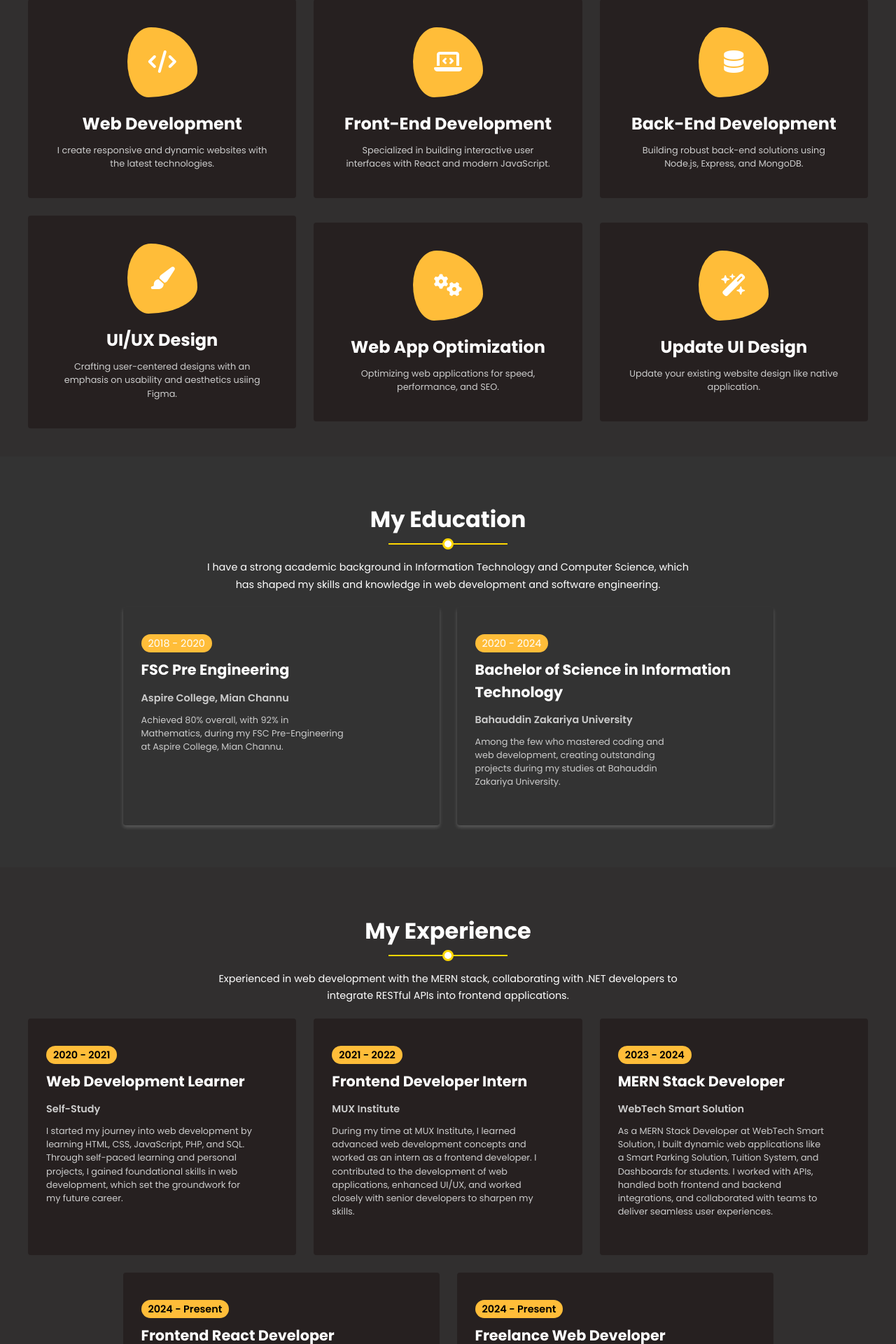
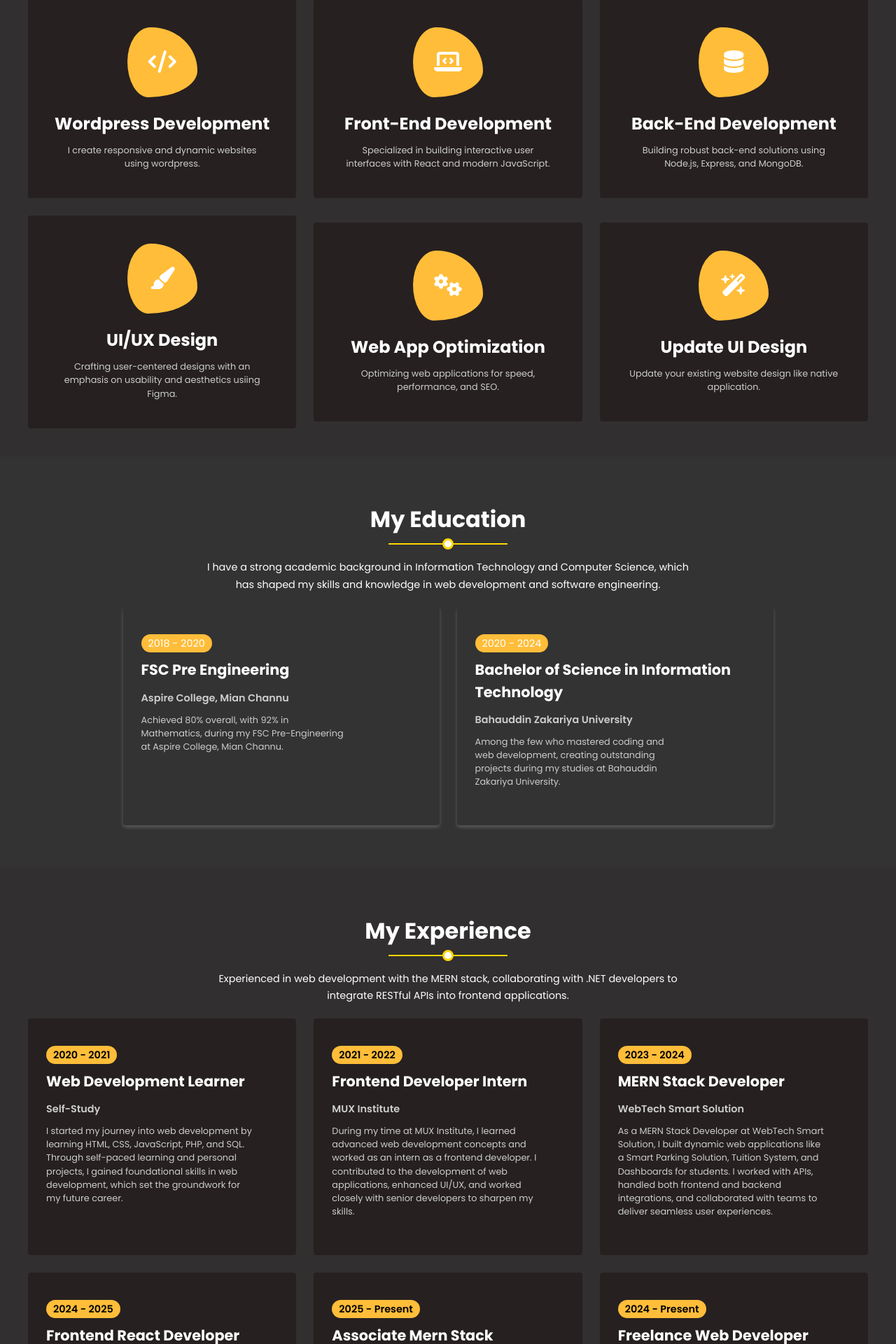
Before and after one commit to Mehroz101/personal-portfolio, a React (Vite) app: page / in a window 1280 px wide. Shown: the part 1553-3473 px from the top of the page at 70% size. Built offline with nearby package versions, Linux system fonts and the light colour scheme.

Commit message:
Update portfoliodata.js

```diff
--- a/public/portfoliodata.js
+++ b/public/portfoliodata.js
@@ -2,6 +2,9 @@ import HTML from "../src/assets/html.png";
 import CSS from "../src/assets/css.png";
 import JavaScript from "../src/assets/javascript.png";
 import Reactjs from "../src/assets/react.png";
+import Vue from "../src/assets/Vue.png";
+import Posgresql from "../src/assets/Posgresql.png";
+import AzureDevops from "../src/assets/AzureDevops.png";
 import Node from "../src/assets/nodejs.png";
 import Express from "../src/assets/express.png";
 import Mongo from "../src/assets/mongodb.png";
@@ -101,7 +104,7 @@ export const portfolio_data = {
     heading:
       "Hello! I'm <span>Mehroz Farooq. </span. A Professional <span>Web Developer & MERN Stack Specialist</span>",
     para: "I’m a dedicated web and software developer with a passion for crafting innovative and user-friendly digital experiences. Leveraging expertise in modern technologies, I focus on delivering top-notch solutions tailored to individual and business needs. My mission is to empower businesses with creative and functional websites and applications that make a meaningful impact.",
-    projects: 6,
+    projects: 8,
     clients: 6,
     experience: 4,
     award: 1,
@@ -120,9 +123,9 @@ export const portfolio_data = {
     service: [
       {
         icon: "fa-solid fa-code",
-        title: "Web Development",
+        title: "Wordpress Development",
         description:
-          "I create responsive and dynamic websites with the latest technologies.",
+          "I create responsive and dynamic websites using wordpress.",
       },
       {
         icon: "fa-solid fa-laptop-code",
@@ -204,11 +207,18 @@ export const portfolio_data = {
           "As a MERN Stack Developer at WebTech Smart Solution, I built dynamic web applications like a Smart Parking Solution, Tuition System, and Dashboards for students. I worked with APIs, handled both frontend and backend integrations, and collaborated with teams to deliver seamless user experiences.",
       },
       {
-        startend: "2024 - Present",
+        startend: "2024 - 2025",
         role: "Frontend React Developer",
         where: "EDUSoft System Solution",
         description:
           "At EDUSoft, I work on internal projects such as the Employee Management System and Tag Printing. I add new functionalities like creating master-detail forms, applying filters, and enhancing UI elements. I also contribute to the development of a new project, the Account Management System, from scratch.",
+      },
+      {
+        startend: "2025 - Present",
+        role: "Associate Mern Stack Developer",
+        where: "Atrule Technologies",
+        description:
+          "At Atrule Technologies, I work as an Associate MERN Stack Developer, which includes creating responsive web applications, debugging issues, and collaborating with senior developers to deliver high-quality solutions.",
       },
       {
         startend: "2024 - Present",
@@ -232,9 +242,11 @@ export const portfolio_data = {
         learning: false,
       },
       { img: Reactjs, name: "React", percentage: "80%", learning: false },
+      { img: Vue, name: "Vue", percentage: "60%", learning: false },
       { img: Node, name: "Node.js", percentage: "70%", learning: false },
       { img: Express, name: "Express", percentage: "70%", learning: false },
       { img: Mongo, name: "MongoDB", percentage: "70%", learning: false },
+      { img: Posgresql, name: "Posgresql", percentage: "60%", learning: false },
       { img: Github, name: "GitHub", percentage: "80%", learning: false },
       { img: Tailwind, name: "Tailwind", percentage: "70%", learning: true },
       {
@@ -243,7 +255,8 @@ export const portfolio_data = {
         percentage: "80%",
         learning: true,
       },
-      { img: NextJs, name: "NextJs", percentage: "80%", learning: true },
+      { img: NextJs, name: "NextJs", percentage: "60%", learning: true },
+      { img: AzureDevops, name: "Azure Devops", percentage: "30%", learning: true },
     ],
   },
   ProjectSection: {
```
